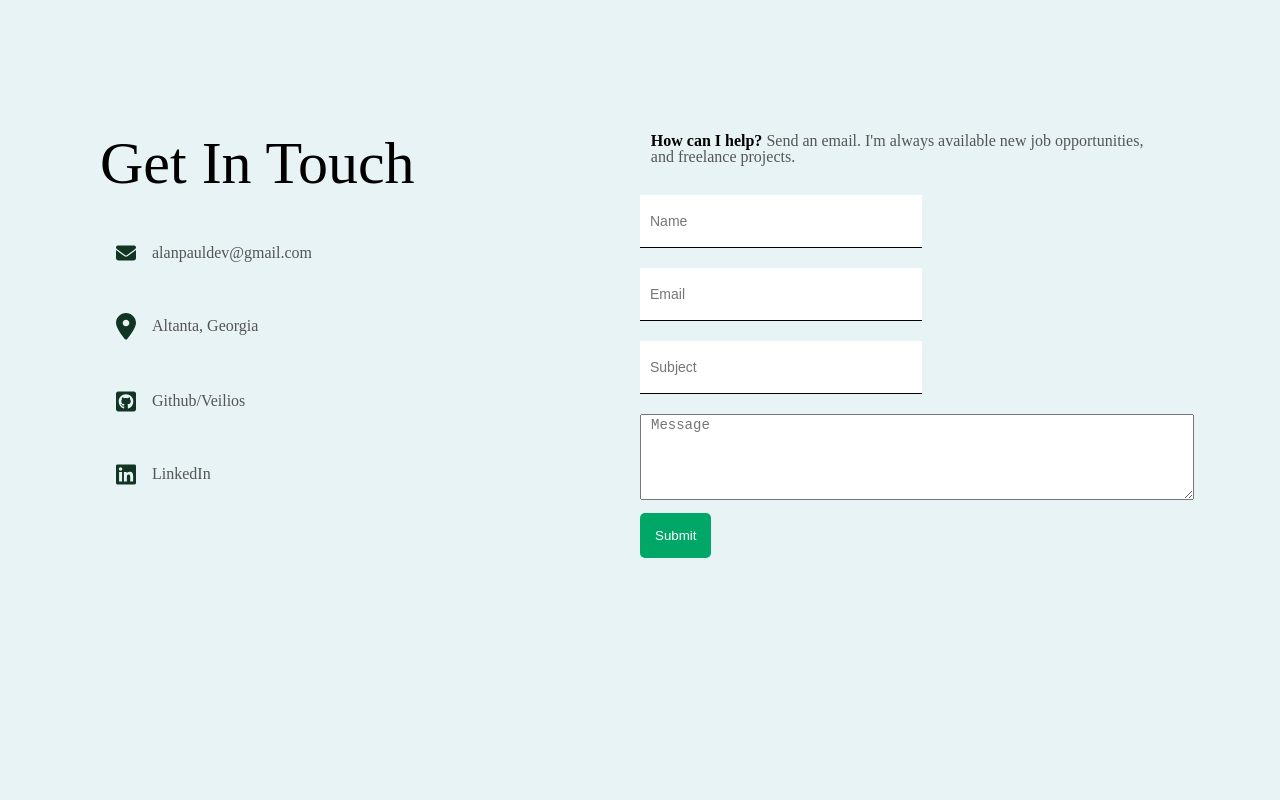
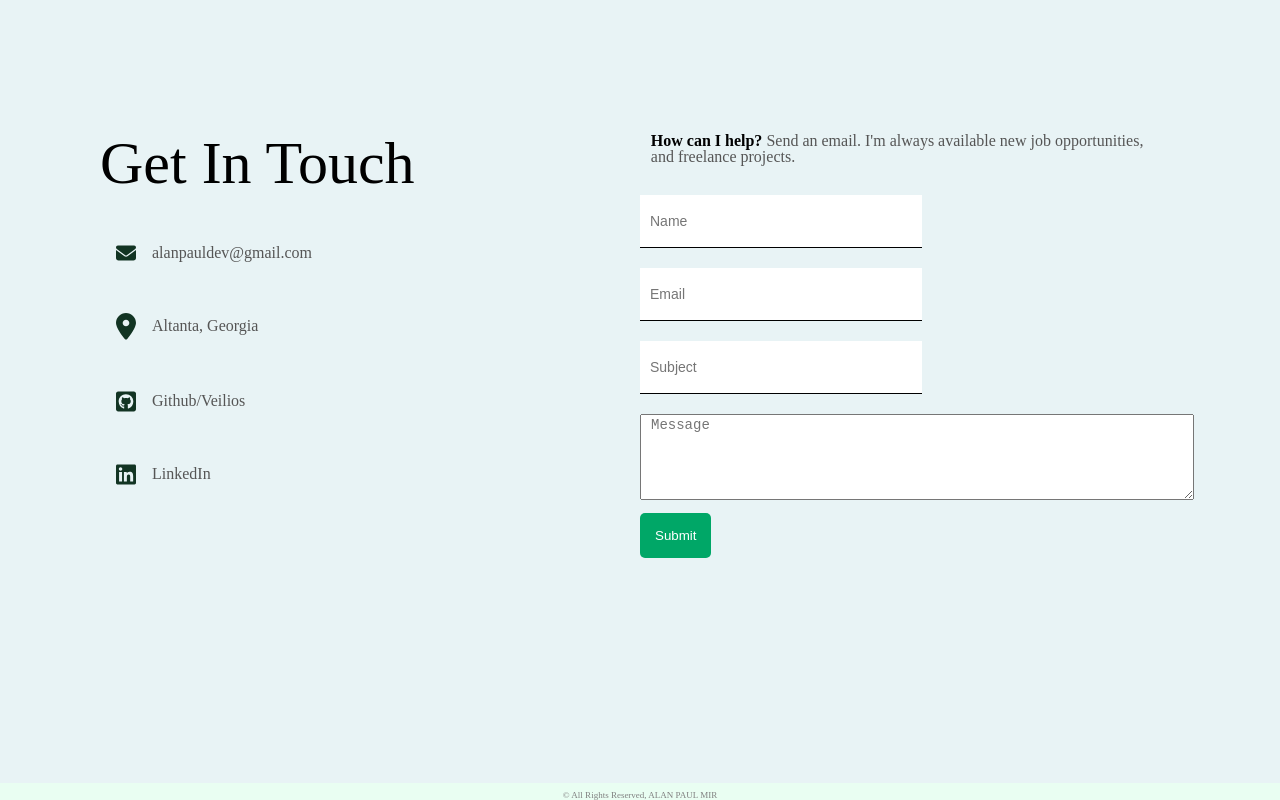
Before and after one commit to Veilios/MyPortfolio, a React (Create React App) app in the folder alanpaulmir/: page / in a window 1280 px wide. Shown: the part 2527-3327 px from the top of the page. Built offline with nearby package versions, Linux system fonts and the light colour scheme; the HTML template or start-up script is replaced by a standard one.

Commit message:
Added footer

```diff
--- a/alanpaulmir/src/App.js
+++ b/alanpaulmir/src/App.js
@@ -11,6 +11,8 @@ function App() {
       <Bio />
       <ProductList />
       <Contact />
+
+      <footer>© All Rights Reserved, ALAN PAUL MIR</footer>
     </div>
   );
 }
--- a/alanpaulmir/src/App.scss
+++ b/alanpaulmir/src/App.scss
@@ -4,4 +4,11 @@
 
 .App {
     color: gray;
+
+    footer {
+        font-size: xx-small;
+        text-align: center;
+        padding: 0.5rem 1rem 0 1rem;
+        background-color: #E9FEF2;
+    }
 }
```
